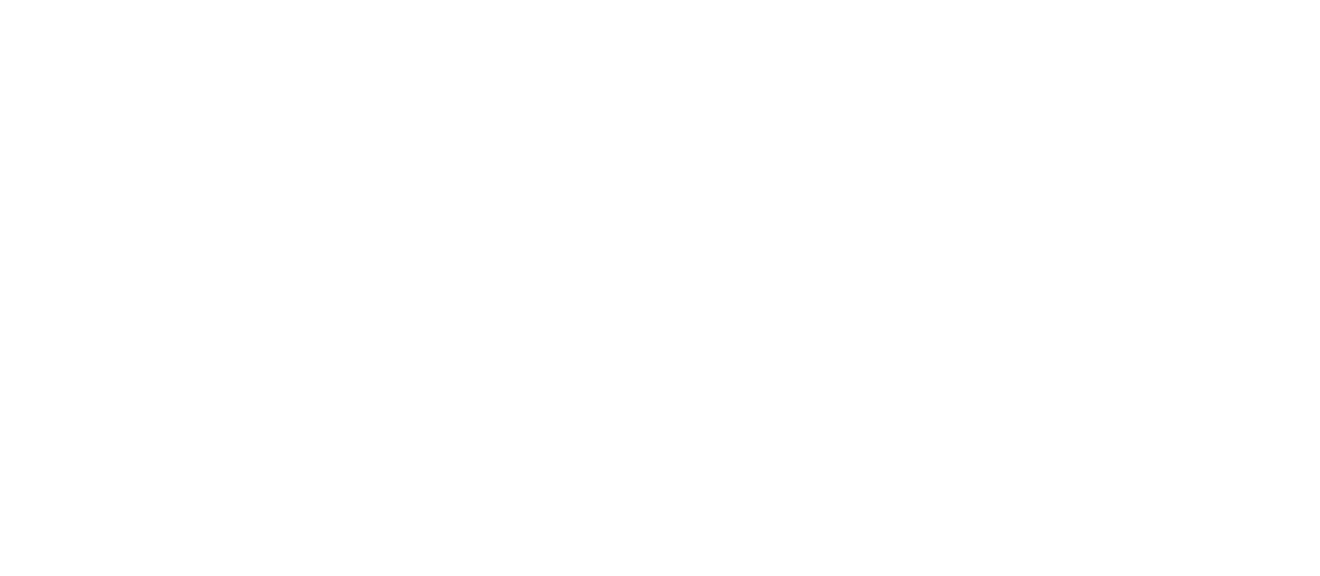
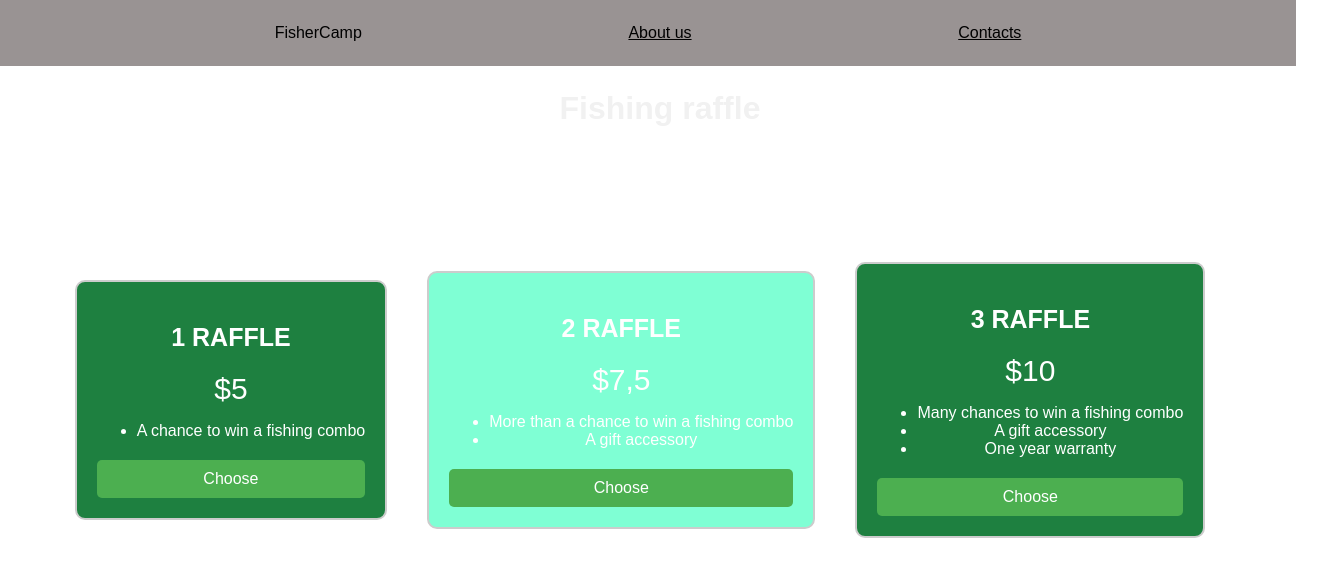
Before and after one commit to Patcherr/project-2, a plain HTML site: page index.html in a window 1280 px wide. Shown: the whole page, 1320 px wide, since content can reach past the window. Drawn offline with Linux system fonts and the light colour scheme.

Commit message:
Casi Armado

```diff
--- a/index.html
+++ b/index.html
@@ -8,9 +8,41 @@
     <link rel="shortcut icon" href="pescado.png" type="image/x-icon">
 </head>
 <body>
+    <h1>Fishing raffle</h1>
+    <nav class = "navbar">
+        <p>FisherCamp</p>
+        <a href="#" class="nav-item">About us</a>
+        <a href="#" class="nav-item">Contacts</a>
+    </nav>
     <div class="container">
         <div class="card">
-
+            <h2>1 RAFFLE</h2>
+            <div class="price">$5</div>
+            <ul>
+                <li>
+                    A chance to win a fishing combo
+                </li>
+            </ul>
+            <a href="#" class="button">Choose</a>
+        </div>
+        <div class="card-recommended">
+            <h2>2 RAFFLE</h2>
+            <div class="price">$7,5</div>
+            <ul>
+                <li>More than a chance to win a fishing combo</li>
+                <li>A gift accessory</li>
+            </ul>
+            <a href="#" class="button">Choose</a>
+        </div>
+        <div class="card">
+            <h2>3 RAFFLE</h2>
+            <div class="price">$10</div>
+            <ul>
+                <li>Many chances to win a fishing combo</li>
+                <li>A gift accessory</li>
+                <li>One year warranty</li>
+            </ul>
+            <a href="#" class="button">Choose</a>
         </div>
     </div>
 </body>
--- a/style.css
+++ b/style.css
@@ -8,6 +8,161 @@ body{
     display: flex;
     align-items: center;
     justify-content: center;
-    font-family: Arial, Helvetica, sans-serif;
     position: relative;
 }
+
+.navbar{
+    background-color: #999393;
+    padding: 8px;
+    display: flex;
+    align-items: center;
+    justify-content: space-evenly;
+
+    position: fixed;
+    width: 100%;
+    top: 0px;
+    left: 0;
+}
+
+.nav-item{
+    color: #000;
+}
+p{
+    color: #000;
+}
+
+h1{
+    color: aqua;
+    font-family: Arial, Helvetica, sans-serif;
+    padding: 10px;
+    align-items: center;
+    position: absolute;
+    width: 100%;
+    top: 60px;
+    left: 0;
+}
+
+h2{
+    font-size: 25px;
+}
+
+.price{
+    font-size: 30px;
+    margin: 10px 0;
+}
+
+.container{
+    display: flex;
+    justify-content: center;
+    align-items: center;
+}
+
+.card{
+    background-color: #1e8040;
+    margin: 20px;
+    padding: 20px;
+    border: 2px solid #ccc;
+    border-radius: 10px;
+    -webkit-border-radius: 10px;
+    -moz-border-radius: 10px;
+    -ms-border-radius: 10px;
+    -o-border-radius: 10px;
+    text-align: center;
+}
+
+.card-recommended{
+    background-color: aquamarine;
+    margin: 20px;
+    padding: 20px;
+    border: 2px solid #ccc;
+    border-radius: 10px;
+    -webkit-border-radius: 10px;
+    -moz-border-radius: 10px;
+    -ms-border-radius: 10px;
+    -o-border-radius: 10px;
+    text-align: center;
+}
+
+.button{
+    background-color: #4CAF50;
+    color: #fff;
+    padding: 10px 20px;
+    text-decoration: none;
+    border-radius: 5px;
+    display: block;
+    margin-top: 20px;
+}
+
+.button:hover{
+    background-color: #0d4b0f;
+}
+
+.nav-item{
+    color: #000;
+}
+p{
+    color: #000;
+}
+
+h1{
+    color: #f1f1f1;
+    font-family: Arial, Helvetica, sans-serif;
+    padding: 10px 20px;
+    margin: 20px auto;
+    text-align: center;
+}
+
+h2{
+    font-size: 25px;
+}
+
+.price{
+    font-size: 30px;
+    margin: 10px 0;
+}
+
+.container{
+    display: flex;
+    justify-content: center;
+    align-items: center;
+}
+
+.card{
+    background-color: #1e8040;
+    margin: 20px;
+    padding: 20px;
+    border: 2px solid #ccc;
+    border-radius: 10px;
+    -webkit-border-radius: 10px;
+    -moz-border-radius: 10px;
+    -ms-border-radius: 10px;
+    -o-border-radius: 10px;
+    text-align: center;
+}
+
+.card-recommended{
+    background-color: aquamarine;
+    margin: 20px;
+    padding: 20px;
+    border: 2px solid #ccc;
+    border-radius: 10px;
+    -webkit-border-radius: 10px;
+    -moz-border-radius: 10px;
+    -ms-border-radius: 10px;
+    -o-border-radius: 10px;
+    text-align: center;
+}
+
+.button{
+    background-color: #4CAF50;
+    color: #fff;
+    padding: 10px 20px;
+    text-decoration: none;
+    border-radius: 5px;
+    display: block;
+    margin-top: 20px;
+}
+
+.button:hover{
+    background-color: #0d4b0f;
+}
```
